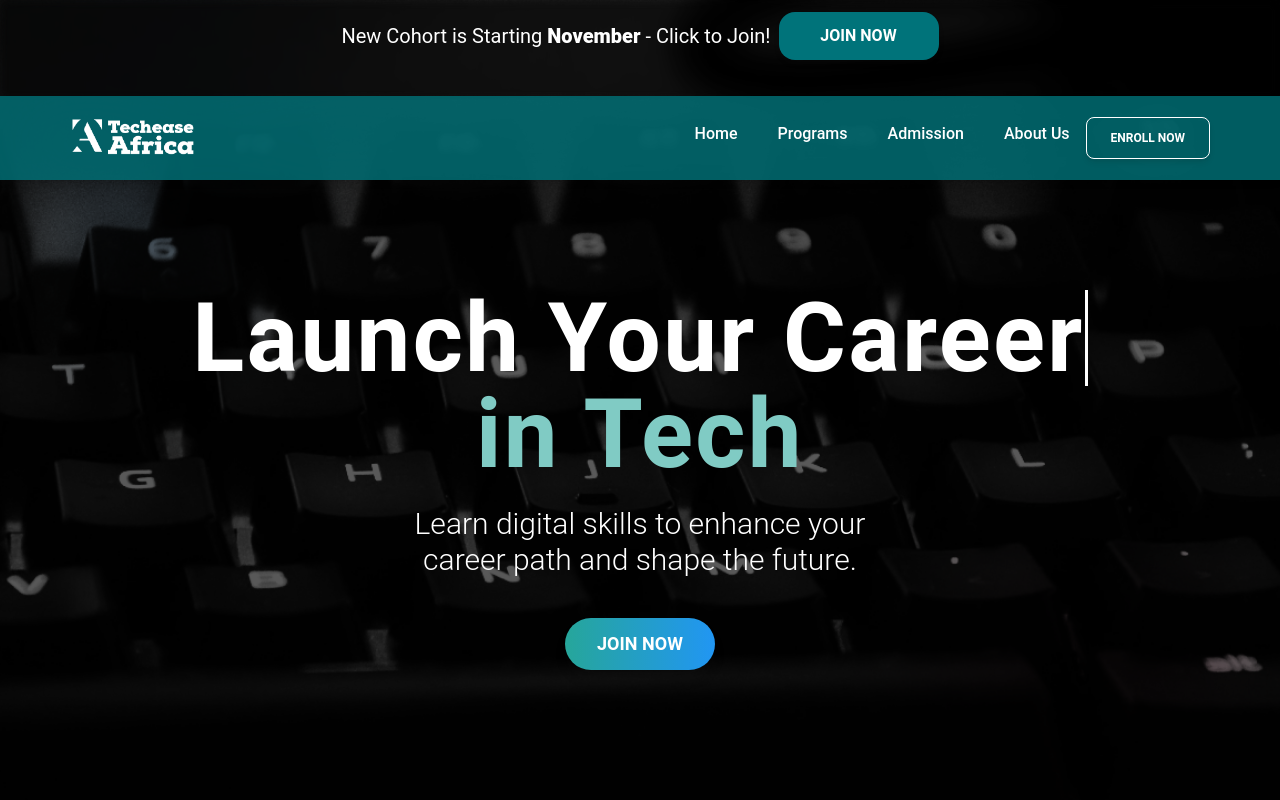
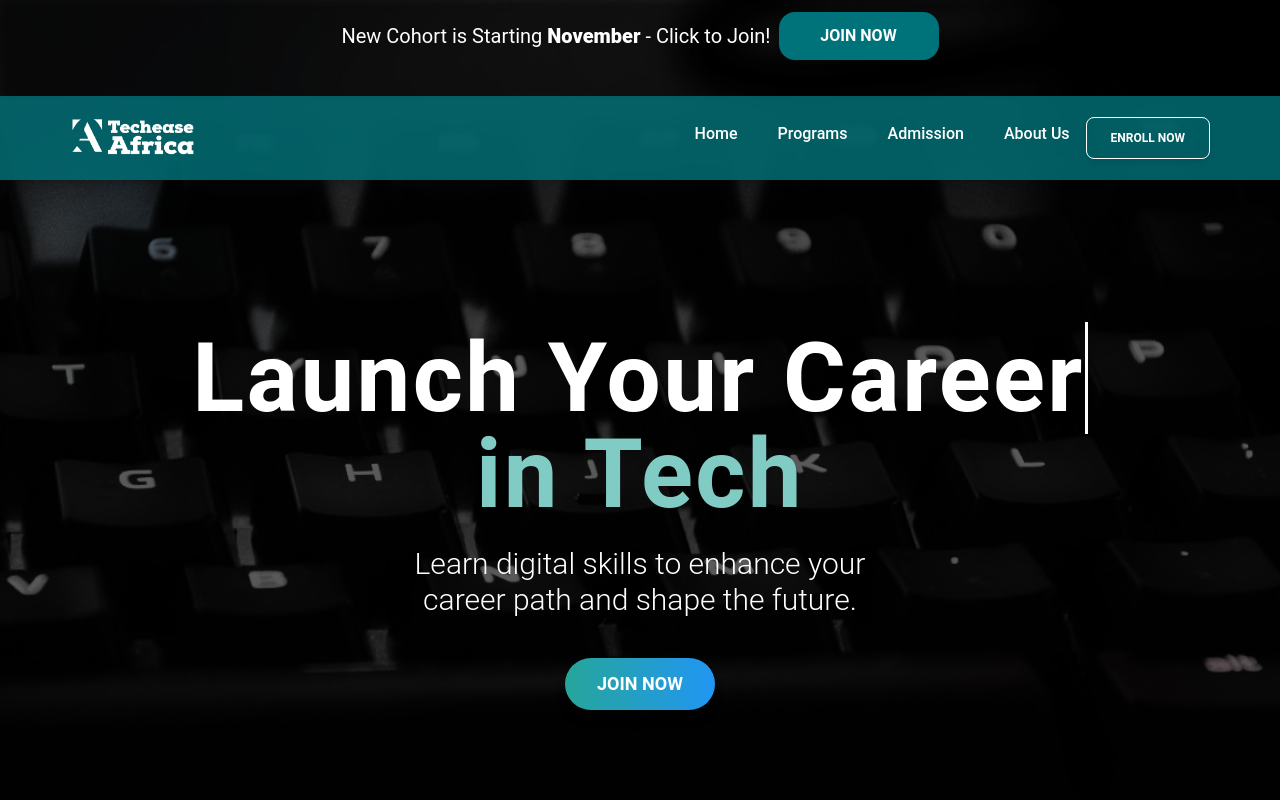
Before and after one commit to CobbyElsonfx/TechEaseAfrica, a React (Vite) app: page / in a window 1280 px wide. Shown: the top 800 px of the page. Built offline with nearby package versions, Linux system fonts and the light colour scheme.

Commit message:
added new changes

```diff
--- a/src/components/hero.jsx
+++ b/src/components/hero.jsx
@@ -12,9 +12,9 @@ const Hero = () => {
 
       {/* Hero Content */}
       <div className="hero-content text-center relative mt-20 z-10 p-4">
-        <div className="animate-fade-in-up pt-[5rem] px-6 md:px-0 text-wrap">
+        <div className="animate-fade-in-up pt-[10rem] px-[3rem] md:px-0 text-wrap">
           <h1 className="text-4xl sm:text-6xl lg:text-8xl font-bold text-white leading-tight tracking-wide">
-            <span className="block font-semibold px-3 md:p-0 animate-type-writer">Launch Your Career</span>
+            <span className="font-semibold px-3 md:p-0 animate-type-writer">Launch Your Career</span>
             <span className="block text-teal-200 md:p-0">in Tech</span>
           </h1>
           <p className="py-6 px-[2rem] md:px-0 text-lg sm:text-2xl lg:text-3xl text-white font-light max-w-lg mx-auto">
```
